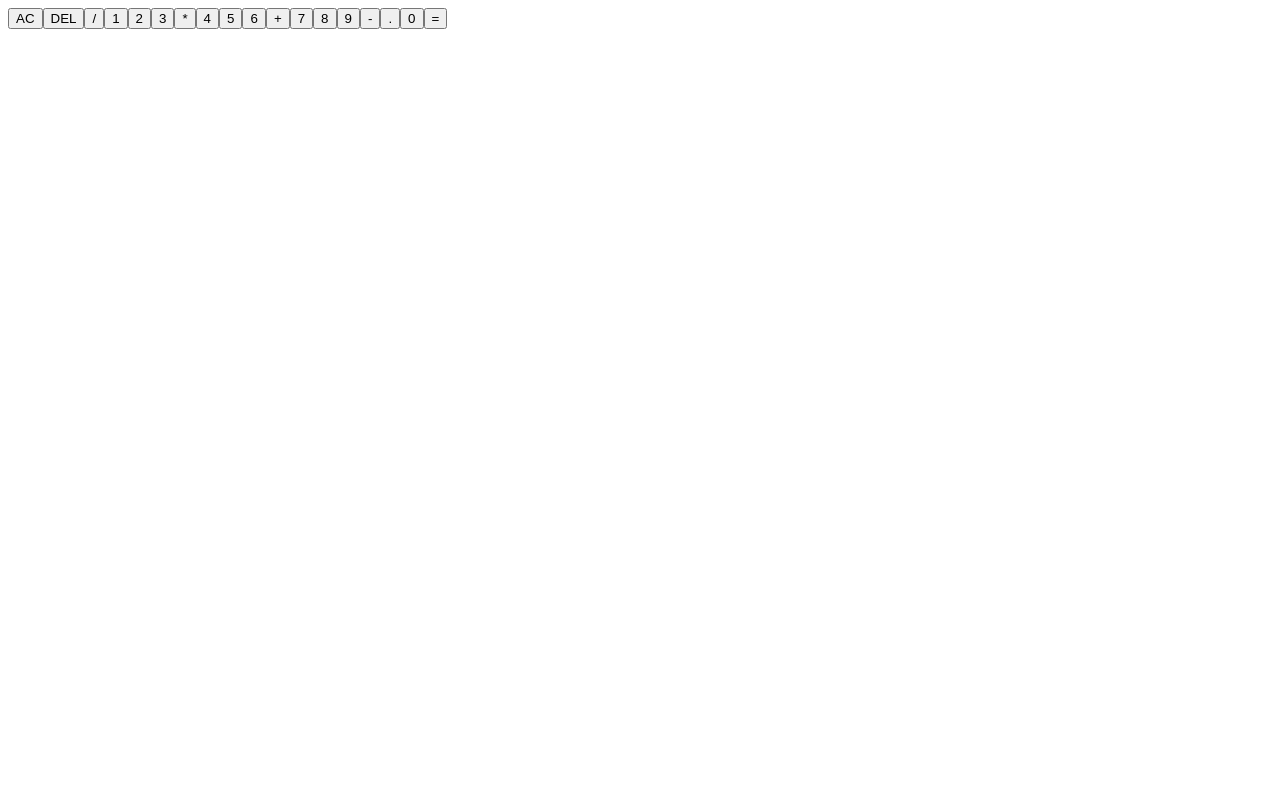
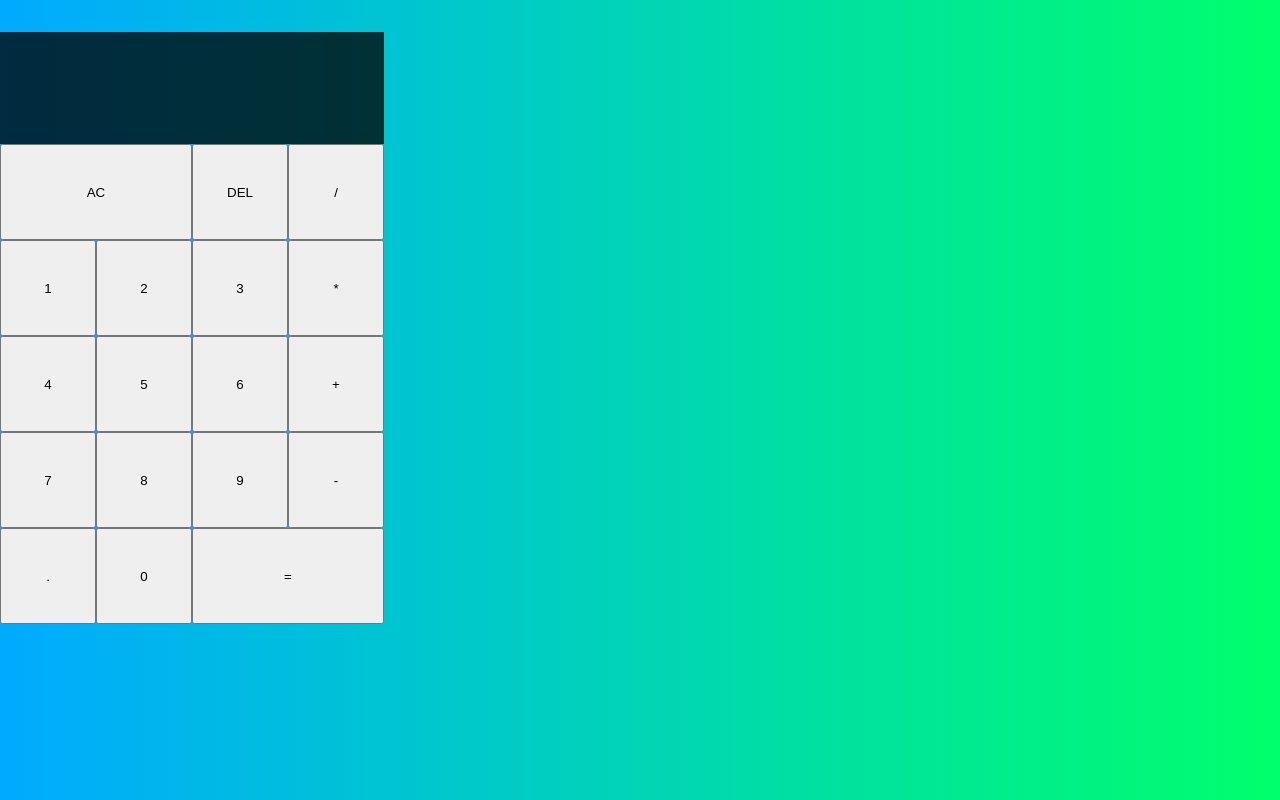
Before and after one commit to hirushiRathnayake/Calculator, a React (Create React App) app in the folder calculator/project1/: page / in a window 1280 px wide. Built offline with nearby package versions, Linux system fonts and the light colour scheme.

Commit message:
add styles

```diff
--- a/calculator/project1/src/App.js
+++ b/calculator/project1/src/App.js
@@ -1,5 +1,5 @@
 import './App.css';
-
+import './Styles.css';
 function App() {
   return (
     <div className="calculator-grid">
--- a/calculator/project1/src/Styles.css
+++ b/calculator/project1/src/Styles.css
@@ -0,0 +1,41 @@
+* , *::after, *::before {
+    box-sizing: border-box;
+}
+
+body{
+    margin: 0;
+    background: linear-gradient(to right, #00AAFF, #00FF6C);
+}
+
+.calculator-grid{
+    display: grid;
+    margin-top: 2rem;
+    grid-template-columns: repeat(4, 6rem);
+    grid-template-rows: minmax(7rem,auto) repeat(5, 6rem);
+}
+
+.span-Two{
+    grid-column: span 2;
+}
+
+.output{
+    grid-column: 1/-1;
+    background-color: rgba(0, 0, 0,.75);
+    display: flex;
+    flex-direction: column;
+    align-items:flex-end ;
+    justify-content: space-around;
+    padding: .75rem;
+    word-wrap: break-word;
+    word-break: break-all;
+}
+
+.output .prevous-operand{
+    color: rgba(255,255,255, .75);
+    font-size: 1.5rem;
+}
+
+.current .prevous-operand{
+    color: white;
+    font-size: 2.5rem;
+}
```
